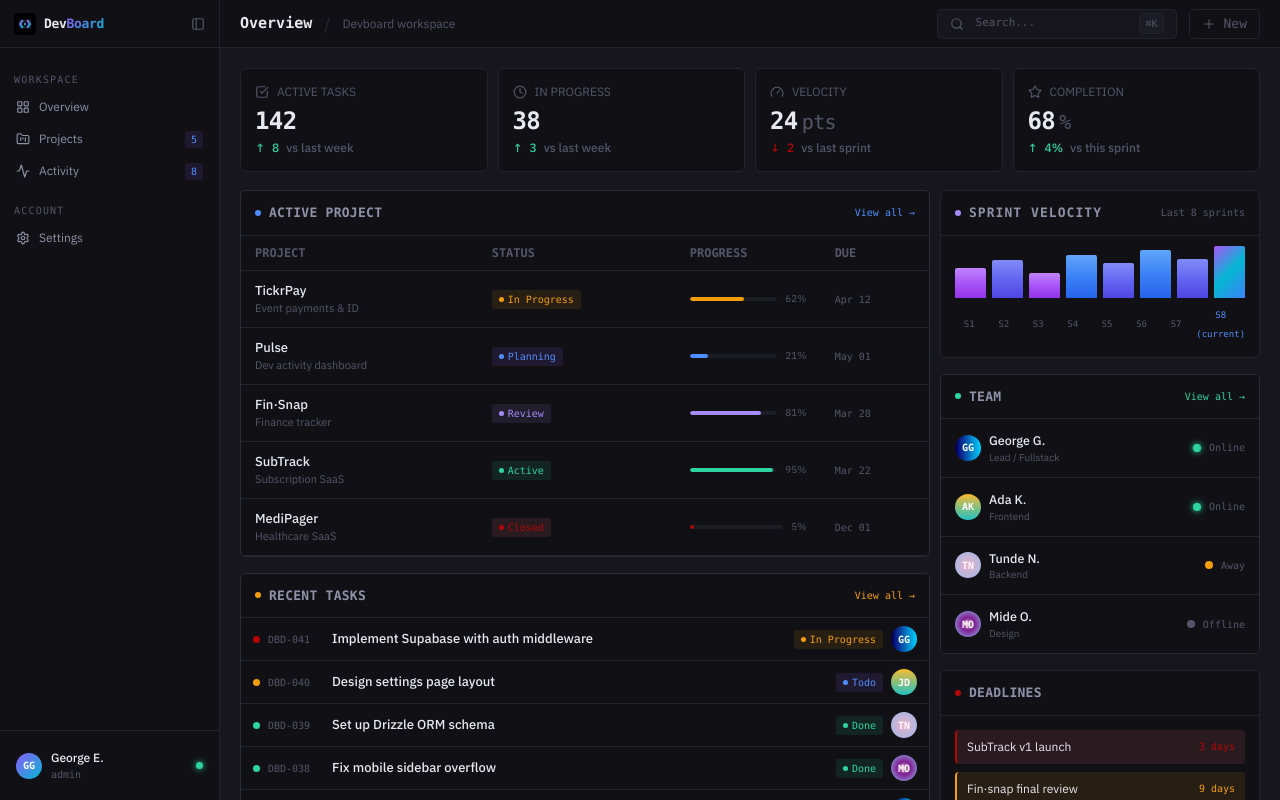
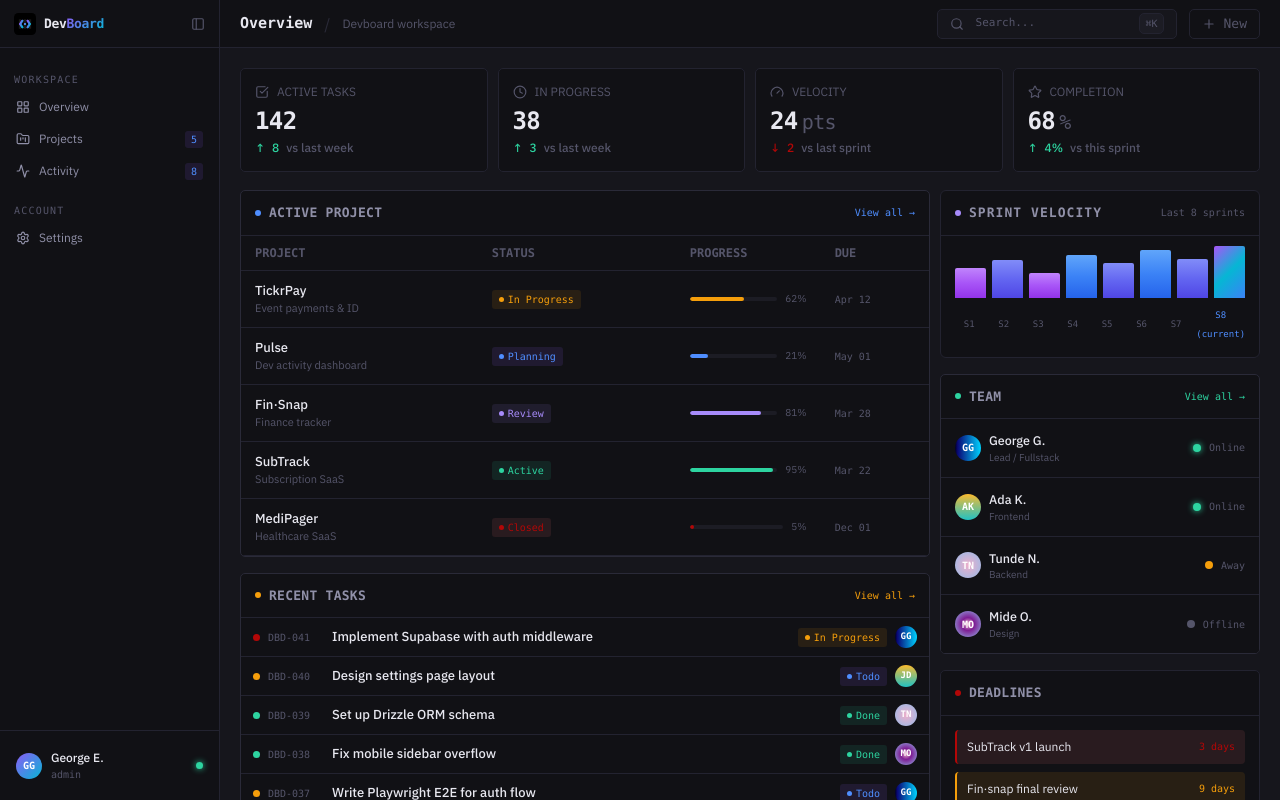
Before and after one commit to georgegoodluck/DevBoard, a Next.js app: page /overview in a window 1280 px wide. Built offline with nearby package versions, Linux system fonts and the light colour scheme.

Commit message:
feat: add RecentTasks component with responsive design

```diff
--- a/components/overview/RecentTasks.tsx
+++ b/components/overview/RecentTasks.tsx
@@ -95,14 +95,14 @@ export default function RecentTasks() {
               className={`w-1.75 h-1.75 rounded-full`}
               style={{ backgroundColor: priorityColors[t.priority] }}
             ></span>
-            {/* Task ID */}
-            <div className="text-[10px] text-(--text3) font-mono w-14 shrink-0">
+            {/* Task ID, also hide Task ID on mobile */}
+            <span className="hidden sm:block text-[10px] text-(--text3) font-mono w-14 shrink-0">
               {t.id}
-            </div>
+            </span>
             {/* Task Name */}
-            <div className="flex-1 truncate text-[13px] font-medium text-(--text1)">
+            <span className="flex-1 truncate min-w-0 text-[13px] font-medium text-(--text1)">
               {t.name}
-            </div>
+            </span>
             {/* Status Badge */}
             {/* <span
               className={`inline-flex items-center gap-2 px-1.5 py-0.2 rounded-(--radius) ${statusStyle[t.status]}`}
@@ -114,7 +114,7 @@ export default function RecentTasks() {
             <Avatar
               initials={t.assignee}
               gradient={t.assigneeColor}
-              size={26}
+              size={22}
             />
             {/* <div
               className="text-right rounded-full px-1.5 py-1"
```
